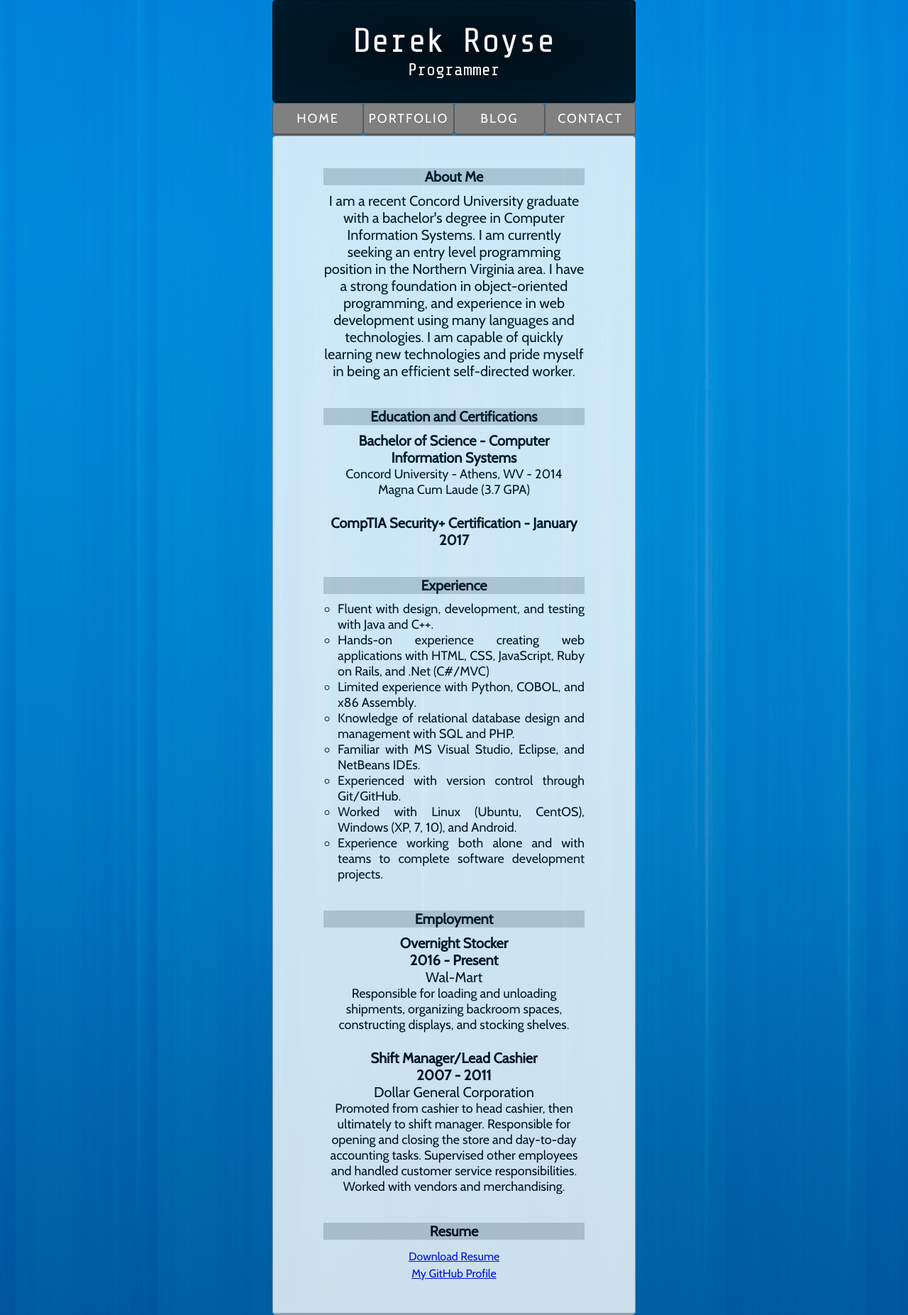
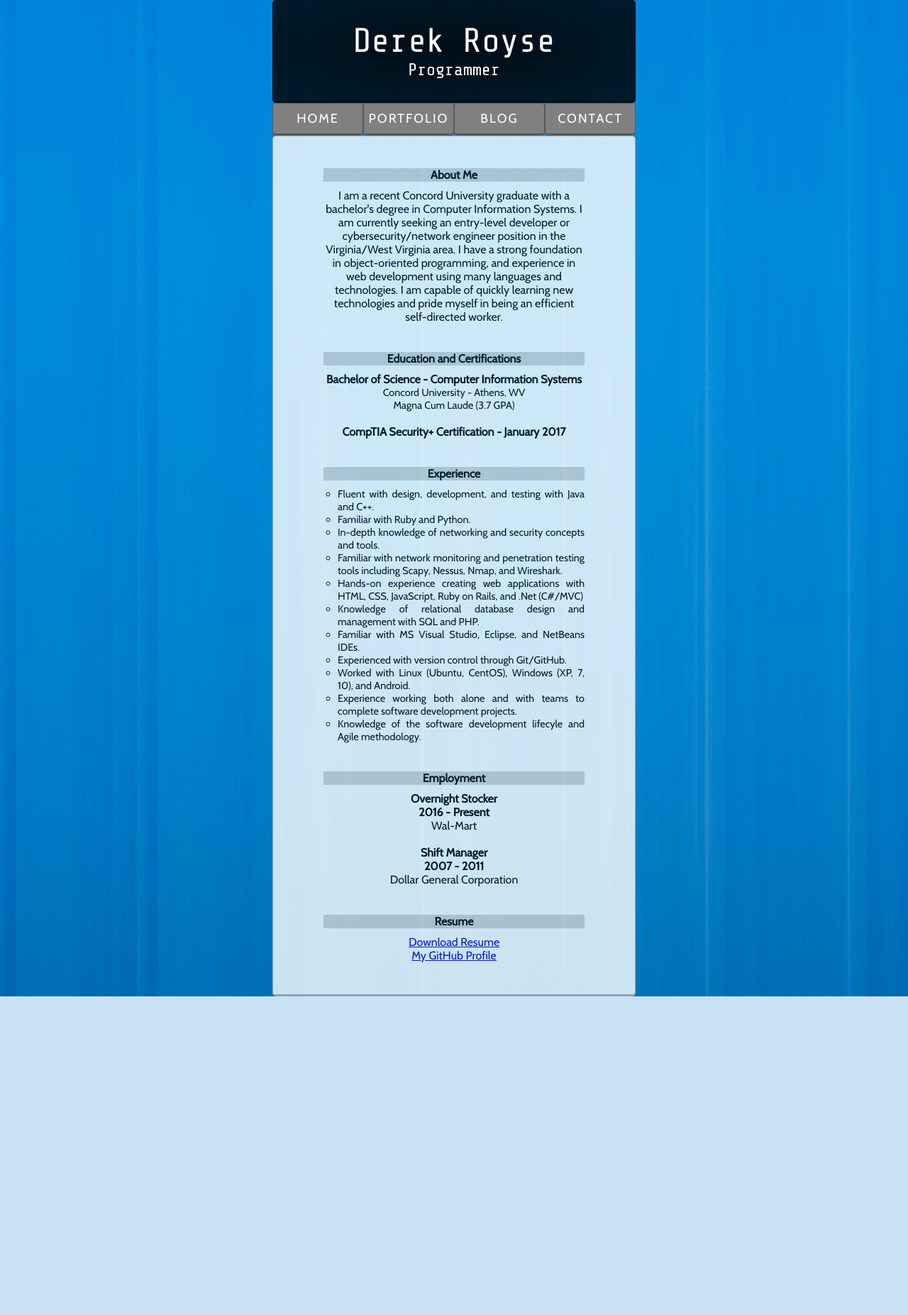
Before and after one commit to derekroyse/resume_old, a PHP site: page / in a window 1280 px wide. Shown: the whole page at 71% size. After the commit the page ends 1404 px from the top, so only its background shows below. Run offline with PHP 8.4, Linux system fonts and the light colour scheme.

Commit message:
August 2017 Update

```diff
--- a/contact.html
+++ b/contact.html
@@ -26,8 +26,6 @@
 			</div>
 
 			<div class="contentPanel"> <!-- Social Media -->
-				<a href="http://www.facebook.com/derek.royse" target="_blank"><img src="images/facebook.png"></img></a>
-				<a href="http://www.twitter.com/derekroyse" target="_blank"><img src="images/twitter.png"></img></a>
 				<a href="http://www.linkedin.com/pub/derek-royse/91/2a5/266" target="_blank"><img src="images/linkedin.png"></img></a>
 				<a href="http://www.github.com/derekroyse" target="_blank"><img src="images/github.png"></img></a>
 			</div>
--- a/css/style.css
+++ b/css/style.css
@@ -120,7 +120,7 @@ h3{
 .contentPanel{
 	width:80%;
 	font-family:cabin;
-	font-size:20px;
+	font-size:16px;
 	padding:20px;
 	margin-left:auto;
 	margin-right:auto;
--- a/index.html
+++ b/index.html
@@ -25,11 +25,11 @@
 				<h3>About Me</h3>
 				<p> I am a recent Concord University graduate with a bachelor's
 					degree in Computer Information Systems.	I am currently seeking
-					an entry level programming position in the Northern Virginia area.
-					I have a strong foundation in object-oriented programming, and experience
-					in web development using many languages and technologies. I am capable of
-					quickly learning new technologies and pride myself in being an efficient
-					self-directed worker.
+					an entry-level developer or cybersecurity/network engineer position
+					in the Virginia/West Virginia area. I have a strong foundation in
+					object-oriented programming, and experience in web development using
+					many languages and technologies. I am capable of quickly learning new
+					technologies and pride myself in being an efficient self-directed worker.
 				</p>
 			</div>
 
@@ -37,7 +37,7 @@
 				<h3>Education and Certifications</h3>
 				<h4>Bachelor of Science - Computer Information Systems</h4>
 				<ul>
-					<li>Concord University - Athens, WV - 2014</li>
+					<li>Concord University - Athens, WV</li>
 					<li>Magna Cum Laude (3.7 GPA)</li>
 				</ul>
 				</br>
@@ -48,45 +48,38 @@
 				<h3>Experience</h3>
 				<ul class="bullets">
 					<li>Fluent with design, development, and testing with Java and C++.</li>
+					<li>Familiar with Ruby and Python.</li>
+					<li>In-depth knowledge of networking and security concepts and tools.</li>
+					<li>Familiar with network monitoring and penetration testing tools including Scapy, Nessus, Nmap, and Wireshark.</li>
 					<li>Hands-on experience creating web applications with HTML, CSS, JavaScript, Ruby on
 						Rails, and .Net (C#/MVC)</li>
-					<li>Limited experience with Python, COBOL, and x86 Assembly.</li>
 					<li>Knowledge of relational database design and management with SQL and PHP.</li>
 					<li>Familiar with MS Visual Studio, Eclipse, and NetBeans IDEs.</li>
 					<li>Experienced with version control through Git/GitHub.</li>
 					<li>Worked with Linux (Ubuntu, CentOS), Windows (XP, 7, 10), and Android.</li>
 					<li>Experience working both alone and with teams to complete software development projects.</li>
+					<li>Knowledge of the software development lifecyle and Agile methodology.</li>
 				</ul>
 			</div>
 
 			<div class="contentPanel"> <!-- Employment-->
 				<h3>Employment</h3>
 				<p>
-					<h4>Overnight Stocker</h4>
-					<h4>2016 - Present</h4>
+					<h2>Overnight Stocker</h2>
+					<h2>2016 - Present</h2>
 					<p>Wal-Mart</p>
-					<ul>
-						<li>Responsible for loading and unloading shipments, organizing backroom spaces,
-							constructing displays, and stocking shelves.</li>
-					</ul>
 				</p>
 				<br>
 				<p>
-					<h4>Shift Manager/Lead Cashier</h4>
-					<h4>2007 - 2011</h4>
-					<p>Dollar General Corporation</p>
-					<ul>
-						<li>Promoted from cashier to head cashier, then ultimately to shift manager.
-							Responsible for opening and closing the store and day-to-day accounting tasks.
-							Supervised other employees and handled customer service responsibilities.
-							Worked with vendors and merchandising. </li>
-					</ul>
+					<h2>Shift Manager</h2>
+					<h2>2007 - 2011</h2>
+					<p>Dollar General Corporation</2>
 				</p>
 			</div>
 
 			<div class="contentPanel"> <!-- Portfolio Title-->
 				<h3>Resume</h3>
-				<p><a href="files/DerekRoyse-Resume.pdf" target="_blank">Download Resume</a></p>
+				<p><a href="files/DerekRoyse - Resume.pdf" target="_blank">Download Resume</a></p>
 				<p><a href="http://www.github.com/derekroyse" target="_blank">My GitHub Profile</a></p>
 			</div>
 		</div>
--- a/index.php
+++ /dev/null
@@ -1 +0,0 @@
-<?php include_once("index.html"); ?>
```
Also changed, not shown: 2 other files.
